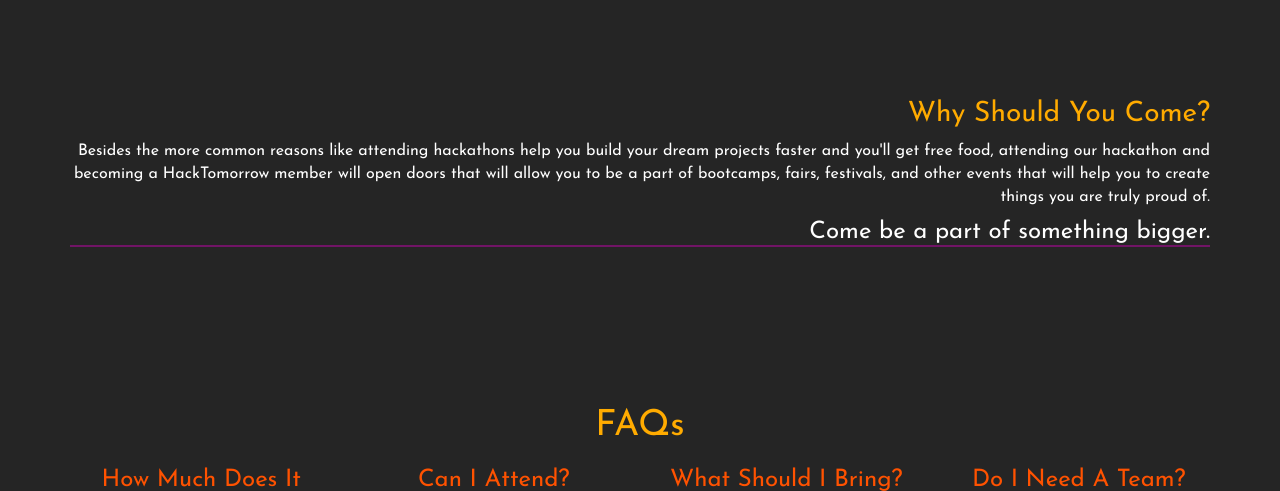
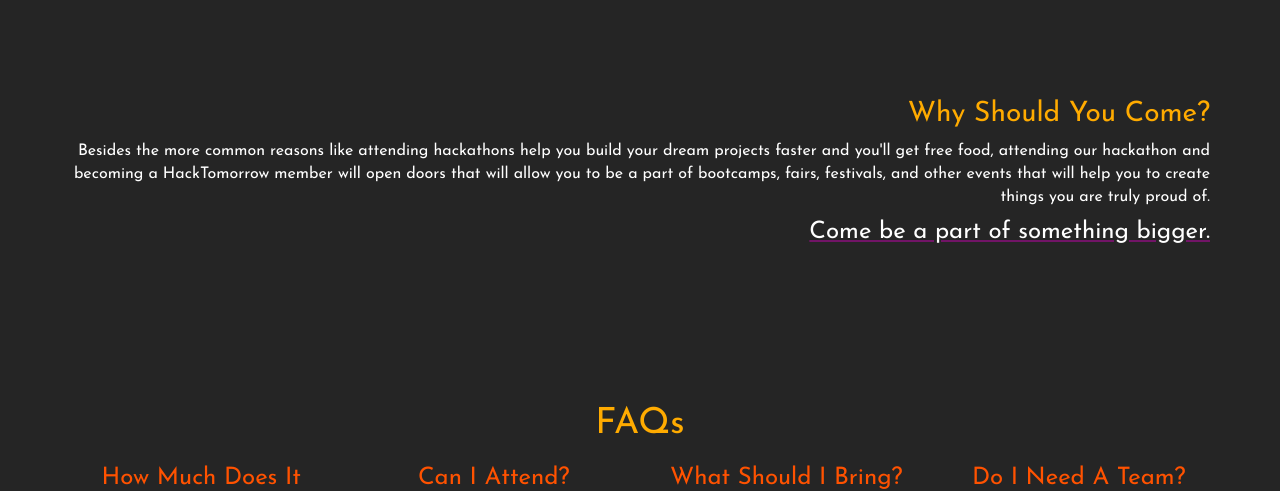
Before and after one commit to HackTomorrow/HackTomorrow.org, a Django app: page /hackathon/ in a window 1280 px wide. Shown: the part 1021-1512 px from the top of the page. Run offline with Django 3.2, Linux system fonts and the light colour scheme; some libraries are stand-ins or nearby versions.

Commit message:
corrected the underline effect under tagline

```diff
--- a/static/pages/css/hackathon-main.css
+++ b/static/pages/css/hackathon-main.css
@@ -27,7 +27,7 @@
 }
 
 .purple-underline {
-    border-bottom: 2px #711466 solid;
+    text-decoration: underline #711466 solid;
 }
 
 #custom h1  {
```
